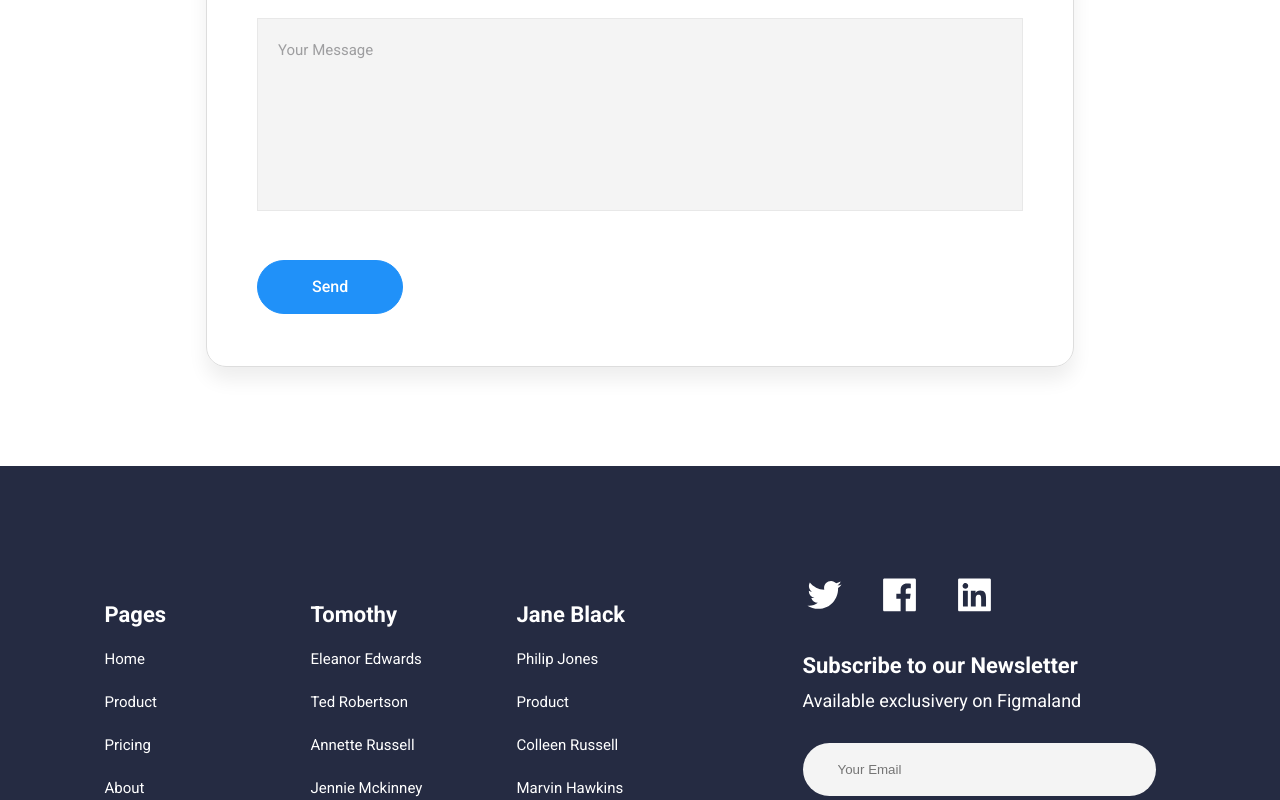
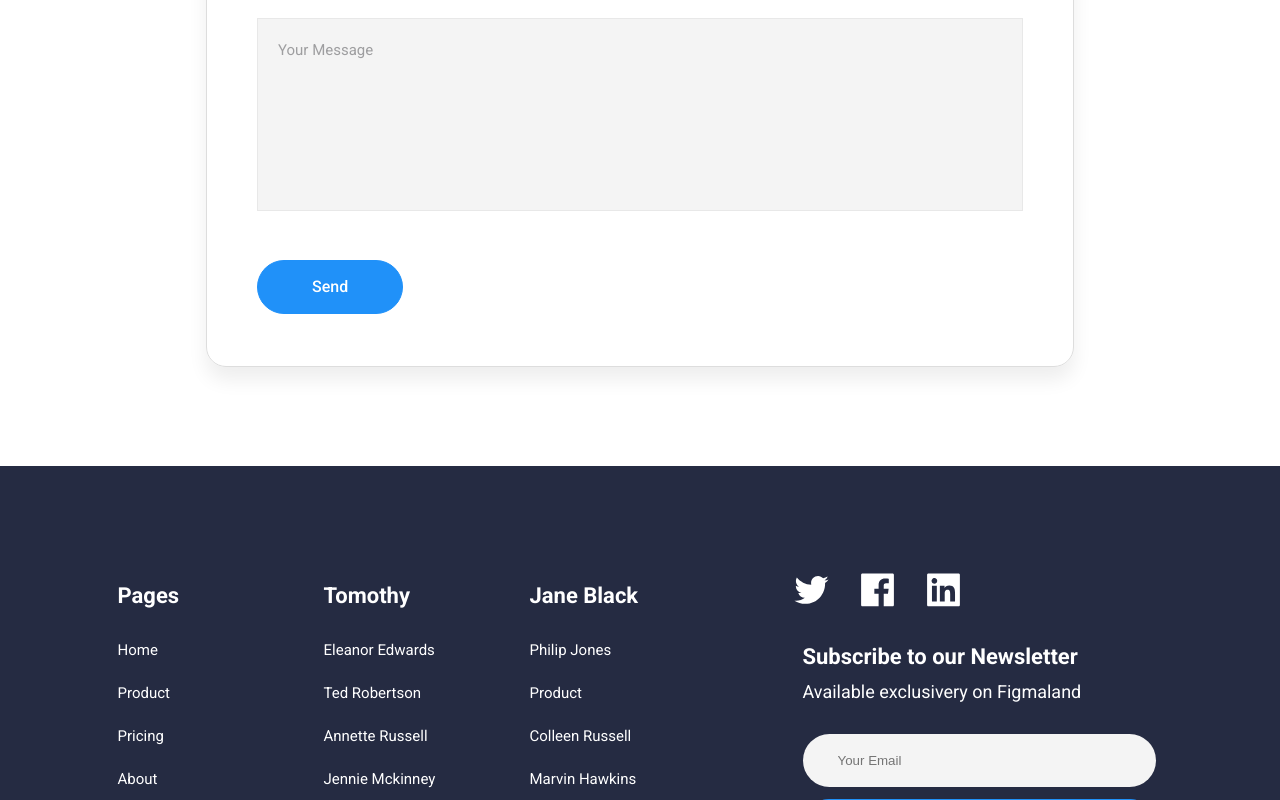
Before and after one commit to BenNiks1/Bogdan-Sychev, a plain HTML site: page Figmaland /index.html in a window 1280 px wide. Shown: the part 8144-8944 px from the top of the page. Drawn offline with Linux system fonts and the light colour scheme.

Commit message:
fixed some styles

```diff
--- a/Figmaland /style/scss/footer.scss
+++ b/Figmaland /style/scss/footer.scss
@@ -3,15 +3,16 @@
 
 .footer {
   display: flex;
-  align-items: center;
+  align-items: flex-start;
   justify-content: center;
 
-  padding: 107px 0;
+  padding: 102px 0;
   background: #252b42;
   &__nav {
     display: flex;
     flex-direction: row;
-    margin-right: 80px;
+    margin: 11px 54px 0 0;
+
     &-item {
       margin-right: 20px;
       width: 186px;
@@ -21,7 +22,7 @@
       font-size: 22px;
       line-height: 33px;
       color: #fff;
-      margin-bottom: 15px;
+      margin-bottom: 25px;
     }
   }
   &__list {
@@ -42,12 +43,12 @@
     &-list {
       display: flex;
       flex-direction: row;
-      margin-bottom: 29px;
+      margin-bottom: 25px;
     }
     &-item {
       list-style: none;
 
-      margin-right: 32px;
+      margin-right: 23px;
       svg {
         fill: #fff;
         width: 43px;
@@ -61,6 +62,7 @@
     align-items: flex-start;
 
     max-width: 373px;
+    padding-left: 13px;
 
     &-title {
       font-weight: bold;
@@ -102,8 +104,9 @@
       color: #fff;
       background-color: #2091f9;
       font-family: "Roboto", sans-serif;
+      font-weight: 500;
       font-size: 16px;
-      font-weight: 500;
+      line-height: 16px;
       cursor: pointer;
       &:hover {
         color: #2091f9;
@@ -114,8 +117,8 @@
     }
   }
 }
-@media screen and (max-width:1120px){
-  .footer{
+@media screen and (max-width: 1120px) {
+  .footer {
     flex-direction: column;
   }
 }
--- a/Figmaland /style/scss/pricing.scss
+++ b/Figmaland /style/scss/pricing.scss
@@ -11,7 +11,7 @@
   color: #fff;
   background: #252b42;
   &__description {
-    margin-right: 284px;
+    margin-right: 274px;
     &-title {
       font-weight: 900;
       font-size: 55px;
```
Also changed, not shown: Figmaland /style/main.css, Figmaland /style/scss/footer.css (added), Figmaland /style/scss/pricing.css (added), 3 other files.
